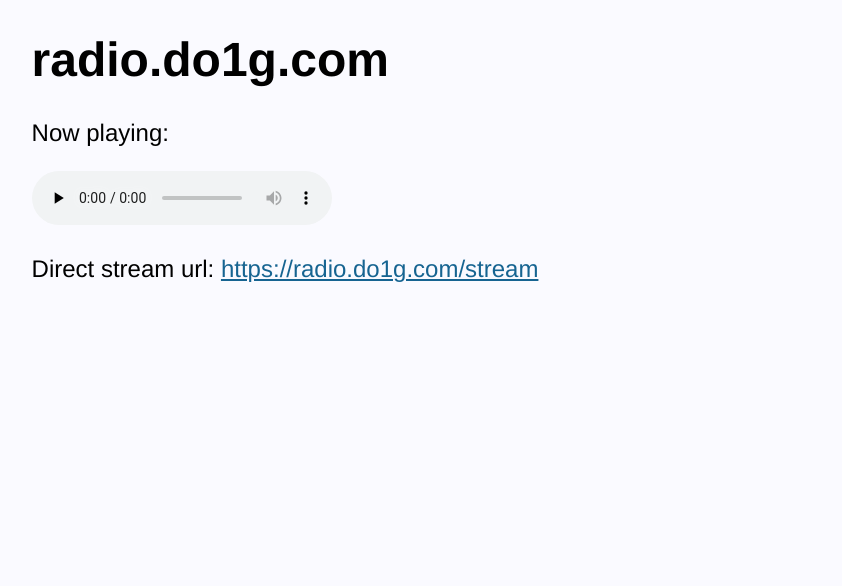
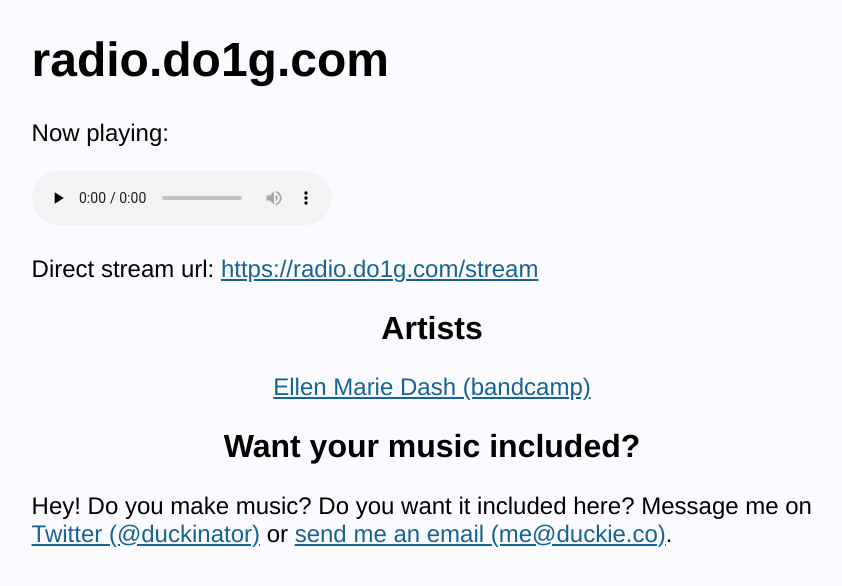
Before and after one commit to duckinator/radio, a plain HTML site: page web/index.html in a window 1280 px wide. Shown: the whole page, without its empty margins (208-1050 px from the left). Drawn offline with Linux system fonts and the light colour scheme; no server answers.

Commit message:
Update index.html

```diff
--- a/web/index.html
+++ b/web/index.html
@@ -35,6 +35,16 @@
 <p></p>
 <p>Direct stream url: <a href="/stream">https://radio.do1g.com/stream</a></p>
 
+<h2>Artists</h2>
+
+<ul>
+    <li><a href="https://duckinator.bandcamp.com">Ellen Marie Dash (bandcamp)</a></li>
+</ul>
+
+<h2>Want your music included?</h2>
+
+<p>Hey! Do you make music? Do you want it included here? Message me on <a href="https://twitter.com/duckinator">Twitter (@duckinator)</a> or <a href="mailto:me@duckie.co">send me an email (me@duckie.co)</a>.</p>
+
 <script>
 var info = document.getElementById('info');
 
```
